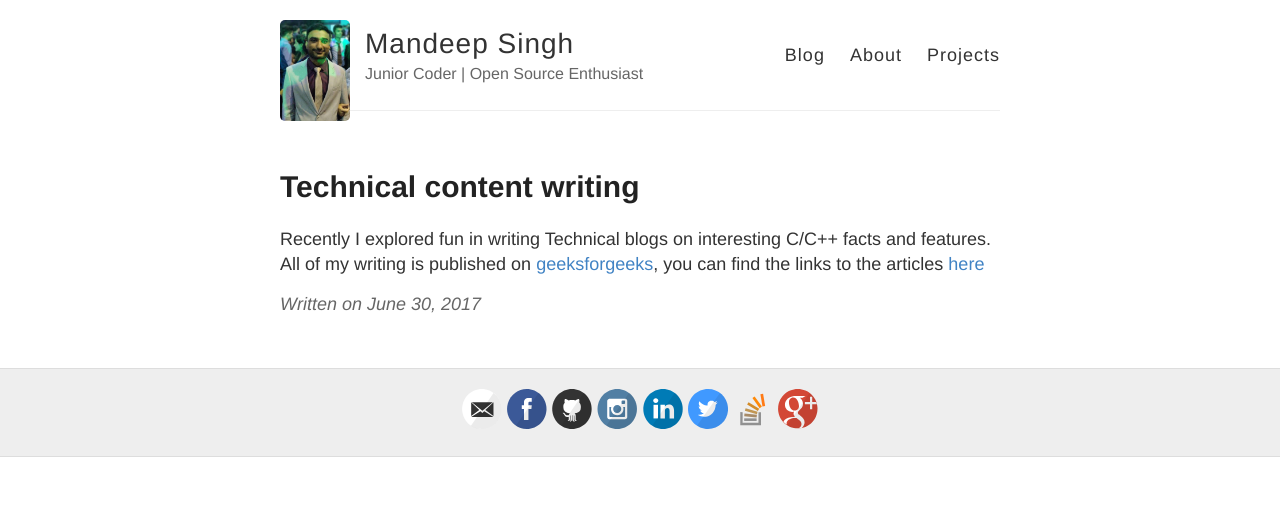
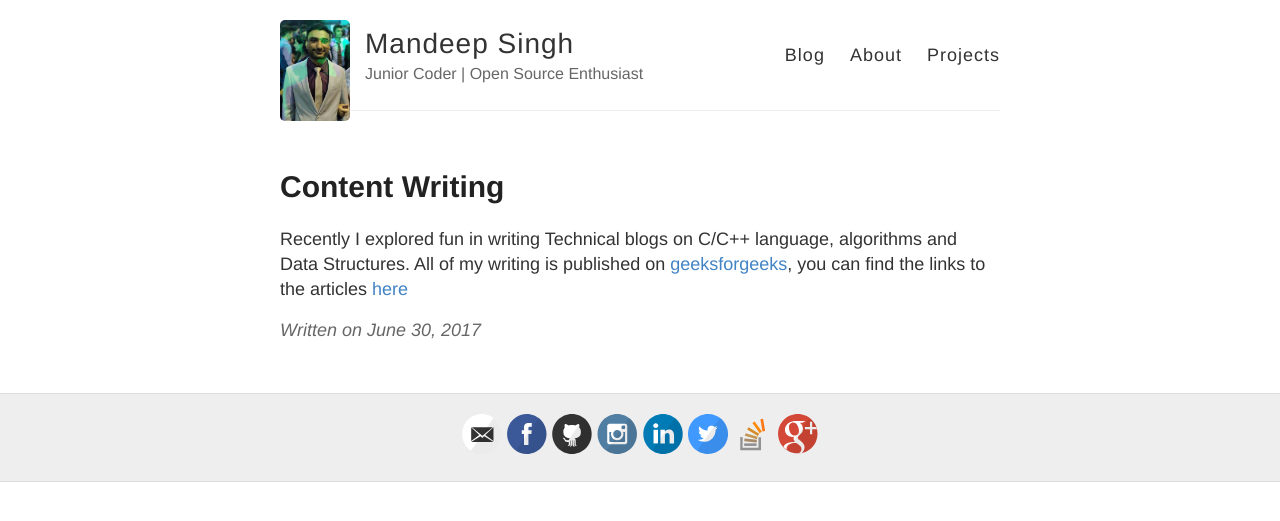
Before and after one commit to msdeep14/msdeep14.github.io, a Jekyll site: the page built from _posts/2017-6-30-geeksforgeeks-posts.md, in a window 1280 px wide. Shown: the top 521 px of the page. Built offline with Jekyll 4.4.1, drawn with Linux system fonts in a browser that asks for light colours; comment, search, counter and statistics services are not loaded.

Commit message:
modify blog post

```diff
--- a/_posts/2017-6-30-geeksforgeeks-posts.md
+++ b/_posts/2017-6-30-geeksforgeeks-posts.md
@@ -1,6 +1,6 @@
 ---
 layout: post
-title: Technical content writing
+title: Content Writing
 ---
 
-Recently I explored fun in writing Technical blogs on interesting C/C++ facts and features. All of my writing is published on [geeksforgeeks](http://www.geeksforgeeks.org/), you can find the links to the articles [here](https://msdeep14.github.io/projects/geeksforgeeks_articles.html)
+Recently I explored fun in writing Technical blogs on C/C++ language, algorithms and Data Structures. All of my writing is published on [geeksforgeeks](http://www.geeksforgeeks.org/), you can find the links to the articles [here](https://msdeep14.github.io/projects/geeksforgeeks_articles.html)
```
